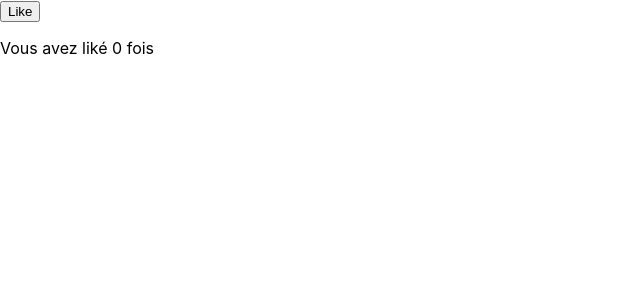
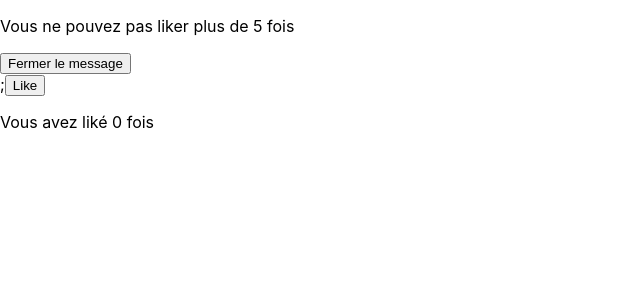
Before and after one commit to Rika-code/celebrities-exo, a React (Create React App) app: page /like in a window 1280 px wide. Shown: the top 300 px of the page, without its empty margins (0-640 px from the left). Built offline with nearby package versions, Linux system fonts and the light colour scheme.

Commit message:
add error message

```diff
--- a/src/page/LikesPage.jsx
+++ b/src/page/LikesPage.jsx
@@ -2,14 +2,32 @@ import { useState } from "react";
 
 function LikesPage () {
     const [likescount, setLikescount] = useState(0);
+    const [messageDisplay, setMessageDisplay] = useState(true)
 
     const clickHandle = () => {
-        return setLikescount(Likescount + 1);
+        if (likescount < 5) {
+            setLikescount(likescount + 1)
+        } else {
+            setMessageDisplay(true)
+            setLikescount(0)
+        }
+
     }
 
+    const handleCloseMessage = () => {
+         setMessageDisplay(false)
+
+    }
     return (
-        <main>
-            <button onClick={clickHandle}>Like</button>
+
+         <main>
+        {messageDisplay && (
+           <div>
+                <p>Vous ne pouvez pas liker plus de 5 fois</p>
+                <button onClick={handleCloseMessage}>Fermer le message</button>
+                </div>
+           )};
+        <button onClick={clickHandle}>Like</button>
             <p> Vous avez liké {likescount} fois</p>
         </main>
     )
```
